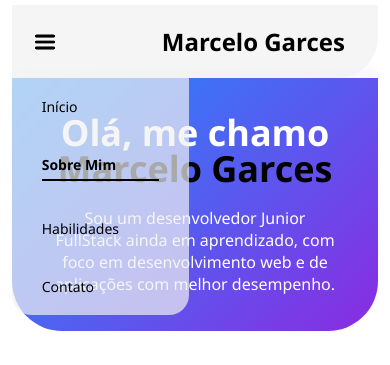
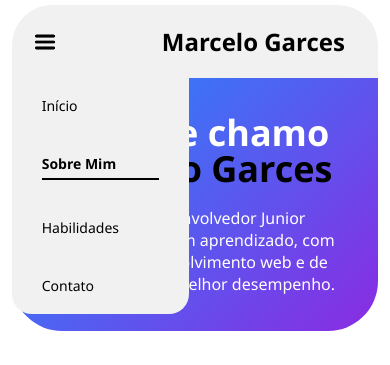
Before and after one commit to MarceloGar6/portifolio, a plain HTML site: page index.html in a window 390 px wide. Both pictures are taken after a click on the element 45 px from the left and 41 px from the top of the page. Shown: the top 365 px of the page. Drawn offline with Linux system fonts and the light colour scheme.

Commit message:
Alteracoes nas cores do menu hamburguer

```diff
--- a/script.js
+++ b/script.js
@@ -98,9 +98,17 @@ const menu = document.querySelector('.menu');
 if (menuHamburguer && menuList) {
   menuHamburguer.addEventListener('click', () => {
     menuList.classList.toggle('menu-list--ativo');
-    menu.style.borderRadius = menuList.classList.contains('menu-list--ativo')
-      ? '0 0 40px 0'
-      : '';
+    if (menuList.classList.contains('menu-list--ativo')) {
+      if (window.scrollY > 10) {
+        menu.style.borderRadius = '0 0 40px 0';
+      } else {
+        menu.style.borderRadius = '';
+      }
+      menu.style.backgroundColor = 'rgb(241, 241, 241)';
+    } else {
+      menu.style.borderRadius = '';
+      menu.style.backgroundColor = '';
+    }
   });
   // Fecha o menu ao clicar em um item
   menuList.querySelectorAll('a').forEach(link => {
--- a/style.css
+++ b/style.css
@@ -9,7 +9,7 @@
     --cor-texto-principal: #000;
     --cor-texto-secundario: #fff;
     --cor-texto-hover: #374a72;
-    --cor-menu: rgba(241, 241, 241, 0.7);
+    --cor-menu: rgba(241, 241, 241, 0.699);
     --fundo-secundario: linear-gradient(135deg, #fff, #7e7e7e);
     --box-shadow: 0 4px 16px rgba(0,0,0,0.1), 0 10px 26px gray;
 }
@@ -27,8 +27,8 @@ body{
 
 .menu{
     background-color: var(--cor-menu);
-    backdrop-filter: blur(8px);
-    -webkit-backdrop-filter: blur(8px);
+    backdrop-filter: blur(5px);
+    -webkit-backdrop-filter: blur(5px);
     display: flex;
     justify-content: space-between;
     align-items: center;
@@ -37,7 +37,7 @@ body{
     position: sticky;
     top: 5px;
     z-index: 1000;
-    transition: border-radius 0.2s ease, margin 0.4s ease;
+    transition: border-radius 0.2s ease, margin 0.4s ease, background-color 0.5s ease;
 }
 
 .menu.menu--scrolled {
@@ -96,7 +96,7 @@ body{
     text-align: center;
     background: var(--fundo-background);
     border-radius: 0 0 50px 50px;
-    transition: border-radius 0.4s ease;
+    transition: border-radius 0.4s ease
 }
 
 #home.home--scrolled {
@@ -513,10 +513,11 @@ body{
         flex-direction: column;
         align-items: flex-start;
         position: fixed;
-        top: 72.4px;
+        top: 71px;
         left: 0;
         width: 30vw;
-        background-color: var(--cor-menu);
+        background-color: rgb(241, 241, 241);
+        backdrop-filter: blur(8px);
         border-radius: 0 0 20px 20px;
         z-index: 2000;
         gap: 0;
```
